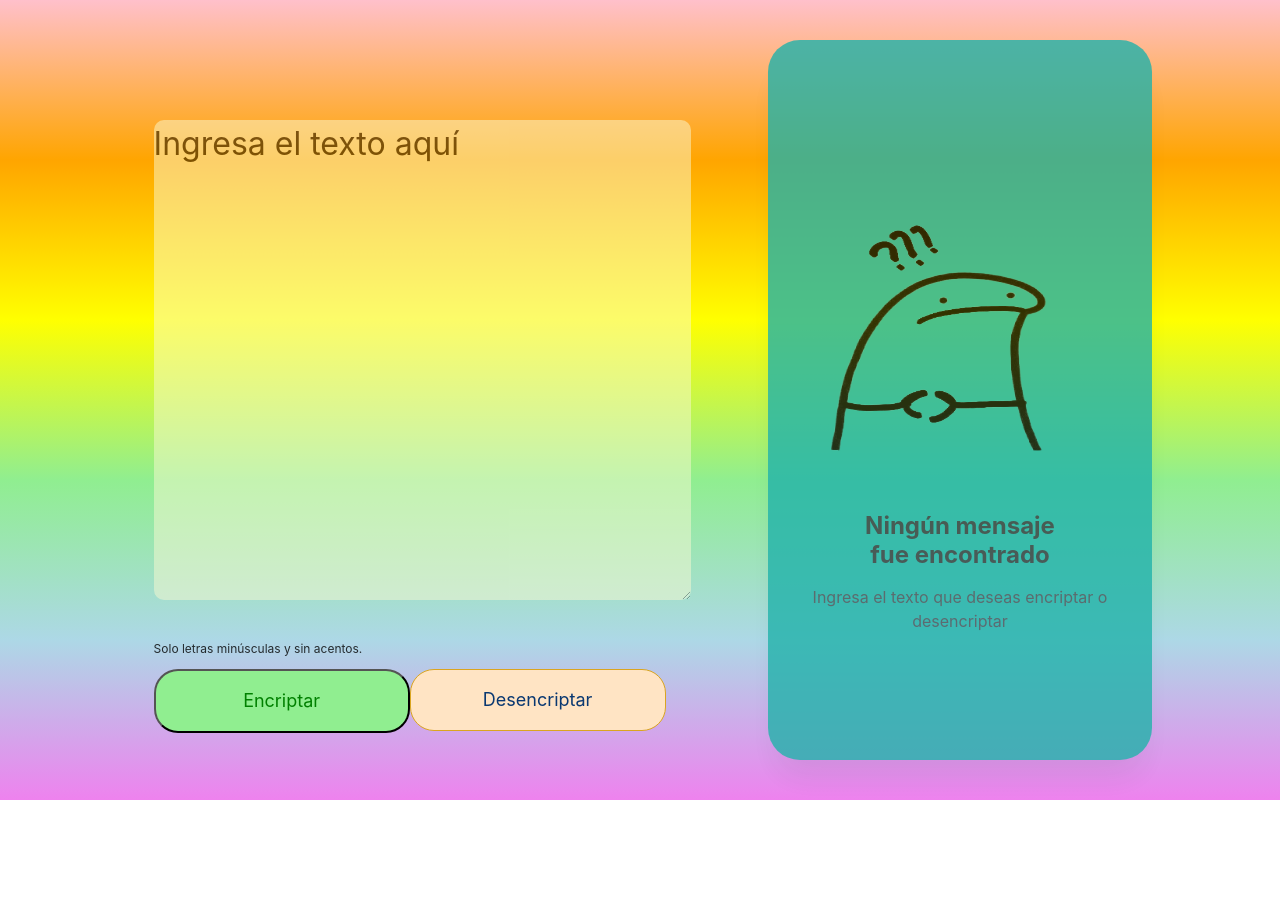
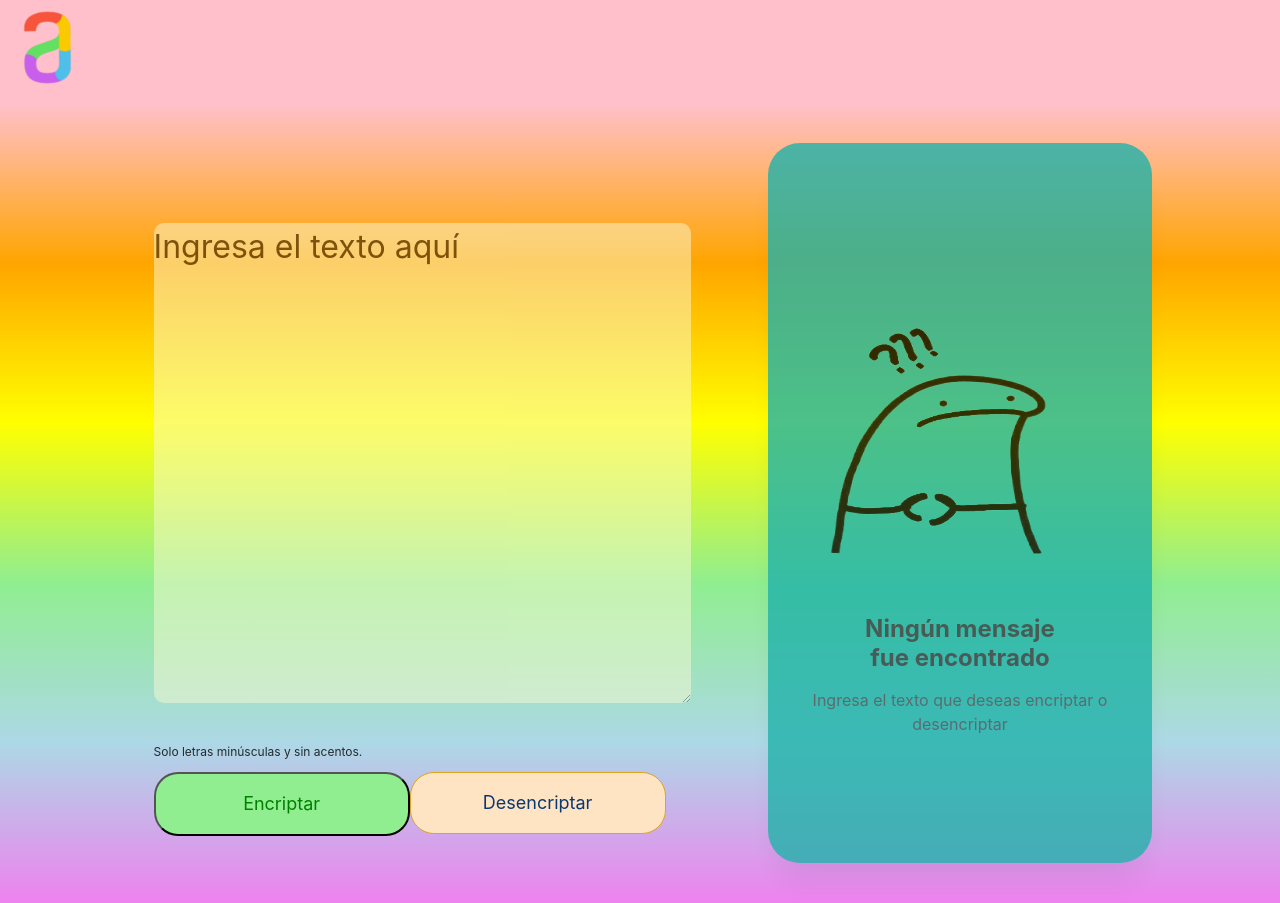
Before and after one commit to BrendaMarinho/Challenge-Oracle-ONE, a plain HTML site: page index.html in a window 1280 px wide. Before the commit the page ends 800 px from the top, so only its background shows below. Drawn offline with Linux system fonts and the light colour scheme.

Commit message:
Añadiendo logo alura arcoiris

```diff
--- a/index.html
+++ b/index.html
@@ -4,9 +4,13 @@
     <meta charset="UTF-8">
     <meta http-equiv="X-UA-Compatible" content="IE=edge">
     <meta name="viewport" content="width=device-width, initial-scale=1.0">
-    <title>Encriptador de Texto</title>
+    <title>Encriptador de Textogit </title>
     <link rel="stylesheet" href="style.css">
 </head>
+
+<header>
+  <h1><img src="img/alura.png"></h1>
+</header>
 
 <body>
 
--- a/style.css
+++ b/style.css
@@ -3,7 +3,11 @@
     padding: 0;
   }
 
-  .container {
+header{
+  background: pink
+}
+
+ .container {
     position: relative;
     width: 100vw;
     height: 100vh;
```
Also changed, not shown: img/alura.png (added).
